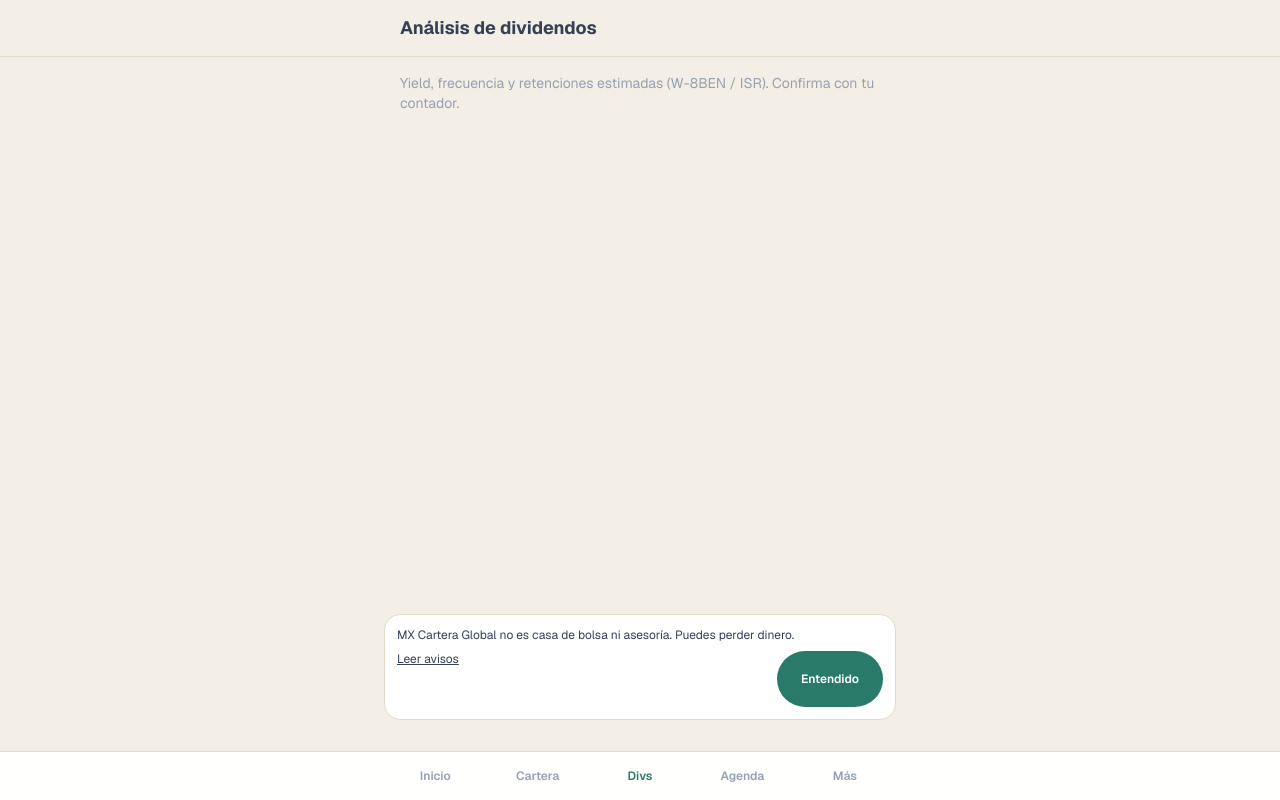
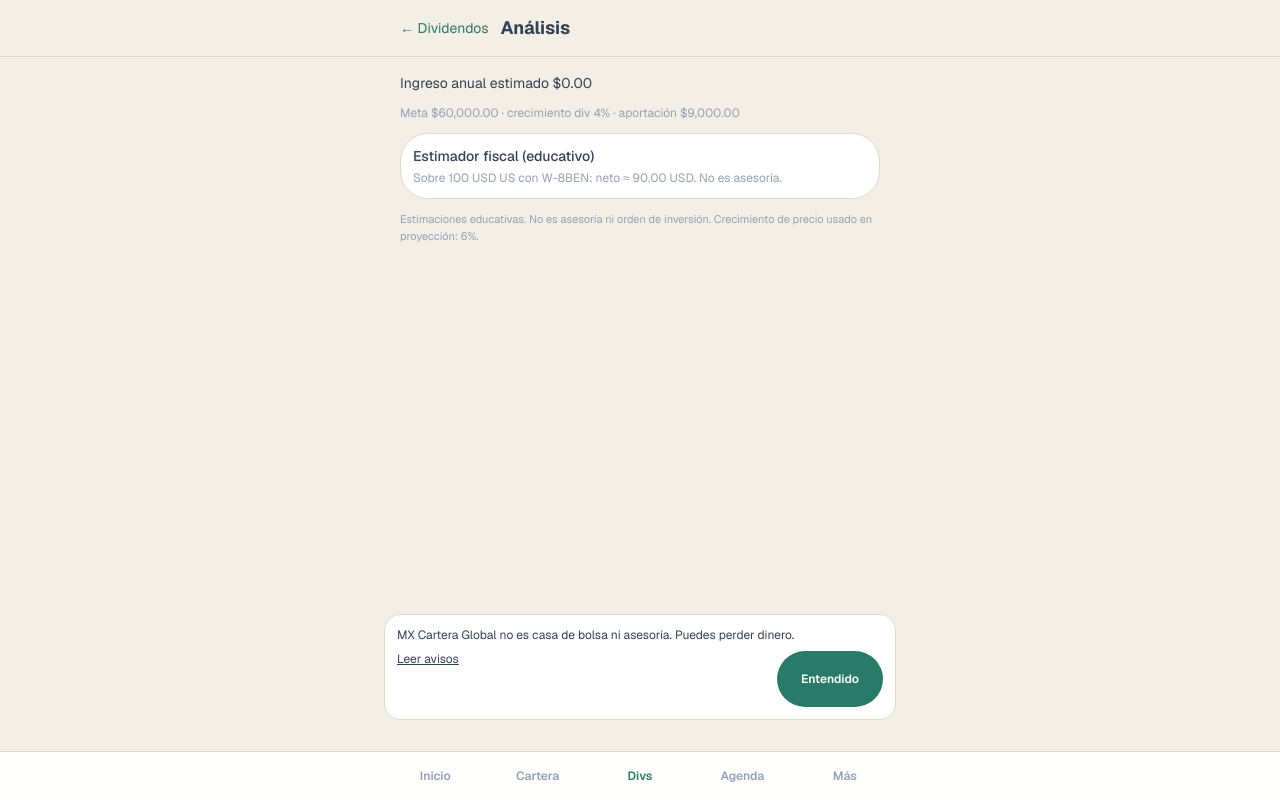
Before and after one commit to muecojulio/mxcarteraglobal, a Next.js app in the folder marketpulse/: page /dividends/analysis in a window 1280 px wide. Built offline with nearby package versions, Linux system fonts and the light colour scheme.

Commit message:
Restore ZIP dividend analysis page core

```diff
--- a/marketpulse/src/app/dividends/analysis/page.tsx
+++ b/marketpulse/src/app/dividends/analysis/page.tsx
@@ -1,10 +1,90 @@
-export default function DividendsAnalysisPage() {
+"use client";
+import { useCallback, useEffect, useMemo, useState } from "react";
+import Link from "next/link";
+import { PortfolioEvents } from "@/components/PortfolioEvents";
+import { TaxEstimator } from "@/components/TaxEstimator";
+import { useQuotes } from "@/lib/market-data/client";
+
+type Position = { id: string; symbol: string; name: string; quantity: number; avgCost: number; region: "MX" | "US"; currency: "MXN" | "USD" };
+type DivPayment = { date: string; amount: number };
+const POS_KEY = "marketpulse_positions";
+const DIV_GOAL_KEY = "marketpulse_div_goal";
+const DIV_PROJ_KEY = "marketpulse_div_proj";
+
+function loadPositions(): Position[] {
+  if (typeof window === "undefined") return [];
+  try { const raw = localStorage.getItem(POS_KEY); return raw ? JSON.parse(raw) : []; } catch { return []; }
+}
+function formatMoney(value: number, currency = "MXN") {
+  return new Intl.NumberFormat("es-MX", { style: "currency", currency: currency === "USD" ? "USD" : "MXN", maximumFractionDigits: 2 }).format(value);
+}
+async function fetchDividendPayments(symbol: string): Promise<DivPayment[]> {
+  try {
+    const res = await fetch(`/api/dividends?symbol=${encodeURIComponent(symbol)}`);
+    if (!res.ok) return [];
+    const data = await res.json();
+    return (data.dividends || []).map((d: { date: string; amount: number }) => ({ date: String(d.date), amount: Number(d.amount || 0) }));
+  } catch { return []; }
+}
+function annualFromPayments(list: DivPayment[]): number {
+  if (!list.length) return 0;
+  if (list.length >= 4) return list.slice(0, 4).reduce((s, d) => s + d.amount, 0);
+  return (list.reduce((s, d) => s + d.amount, 0) / list.length) * 4;
+}
+
+export default function DividendAnalysisPage() {
+  const [positions, setPositions] = useState<Position[]>([]);
+  const [annualMap, setAnnualMap] = useState<Record<string, number>>({});
+  const [goal, setGoal] = useState(60_000);
+  const [divGrowth, setDivGrowth] = useState(0.04);
+  const [stockGrowth, setStockGrowth] = useState(0.055);
+  const [contribution, setContribution] = useState(9_000);
+  useEffect(() => {
+    setPositions(loadPositions());
+    try {
+      const g = localStorage.getItem(DIV_GOAL_KEY); if (g) setGoal(Number(g) || 60_000);
+      const p = localStorage.getItem(DIV_PROJ_KEY);
+      if (p) { const j = JSON.parse(p); if (j.divGrowth != null) setDivGrowth(Number(j.divGrowth)); if (j.stockGrowth != null) setStockGrowth(Number(j.stockGrowth)); if (j.contribution != null) setContribution(Number(j.contribution)); }
+    } catch { /* */ }
+  }, []);
+  const symbols = useMemo(() => [...new Set(positions.map((p) => p.symbol))], [positions]);
+  const { data: quotesData } = useQuotes(symbols, 60_000);
+  const priceMap = useMemo(() => { const m = new Map<string, number>(); (quotesData?.quotes ?? []).forEach((q) => m.set(q.symbol.toUpperCase(), q.price)); return m; }, [quotesData]);
+  const loadDivs = useCallback(async () => {
+    const next: Record<string, number> = {};
+    await Promise.all(symbols.map(async (s) => { next[s] = annualFromPayments(await fetchDividendPayments(s)); }));
+    setAnnualMap(next);
+  }, [symbols]);
+  useEffect(() => { void loadDivs(); }, [loadDivs]);
+  const rows = positions.map((p) => {
+    const price = priceMap.get(p.symbol.toUpperCase()) ?? p.avgCost;
+    const annualPerShare = annualMap[p.symbol] ?? 0;
+    const annualIncome = annualPerShare * p.quantity;
+    const cost = p.avgCost * p.quantity;
+    return { ...p, price, annualPerShare, annualIncome, yieldOnCost: cost ? (annualIncome / cost) * 100 : 0, currentYield: price ? (annualPerShare / price) * 100 : 0 };
+  });
+  const totalIncome = rows.reduce((s, r) => s + r.annualIncome, 0);
   return (
     <div className="flex flex-col min-h-full">
       <header className="sticky top-0 z-40 bg-background/95 border-b border-border safe-top">
-        <div className="flex items-center px-4 h-14 max-w-lg mx-auto"><h1 className="text-lg font-bold">Análisis de dividendos</h1></div>
+        <div className="flex items-center gap-3 px-4 h-14 max-w-lg mx-auto">
+          <Link href="/dividends" className="text-primary text-sm">← Dividendos</Link>
+          <h1 className="text-lg font-bold">Análisis</h1>
+        </div>
       </header>
-      <main className="flex-1 max-w-lg mx-auto w-full px-4 py-4 text-sm text-muted">Yield, frecuencia y retenciones estimadas (W-8BEN / ISR). Confirma con tu contador.</main>
+      <main className="flex-1 max-w-lg mx-auto w-full px-4 py-4 space-y-3">
+        <p className="text-sm">Ingreso anual estimado {formatMoney(totalIncome)}</p>
+        <p className="text-xs text-muted">Meta {formatMoney(goal)} · crecimiento div {Math.round(divGrowth * 100)}% · aportación {formatMoney(contribution)}</p>
+        {rows.map((r) => (
+          <Link key={r.id} href={`/asset/${encodeURIComponent(r.symbol)}`} className="block bg-card border border-border rounded-xl p-3">
+            <p className="font-semibold text-sm">{r.symbol}</p>
+            <p className="text-xs text-muted">{formatMoney(r.annualIncome, r.currency)} · YOC {r.yieldOnCost.toFixed(1)}% · yield {r.currentYield.toFixed(1)}%</p>
+          </Link>
+        ))}
+        <PortfolioEvents symbols={symbols} />
+        <TaxEstimator />
+        <p className="text-[11px] text-muted">Estimaciones educativas. No es asesoría ni orden de inversión. Crecimiento de precio usado en proyección: {Math.round(stockGrowth * 100)}%.</p>
+      </main>
     </div>
   );
 }
```
